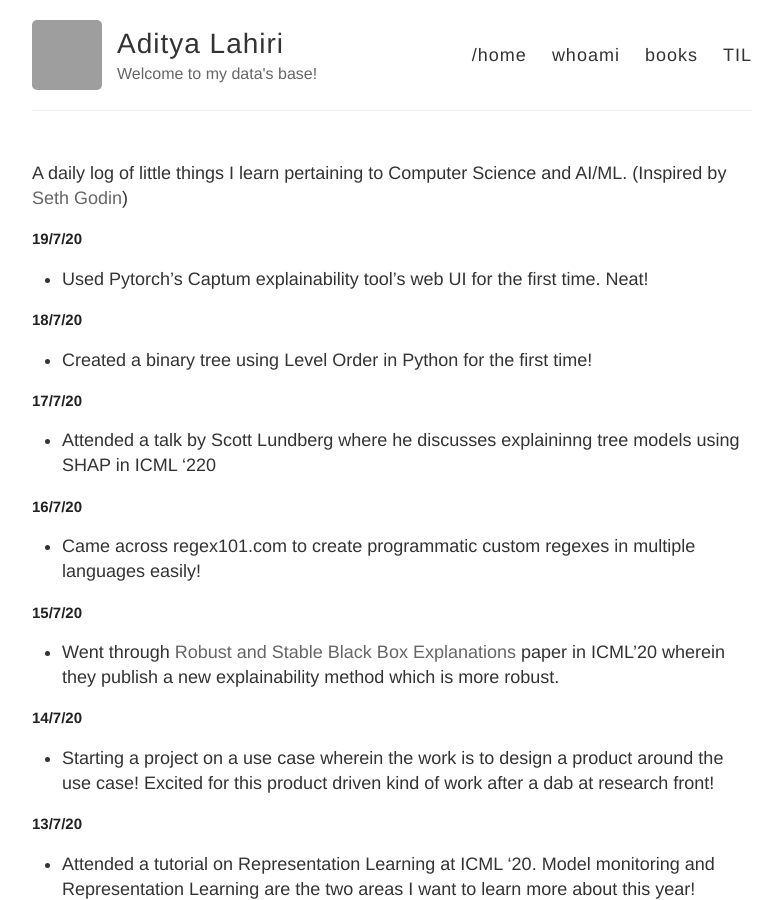
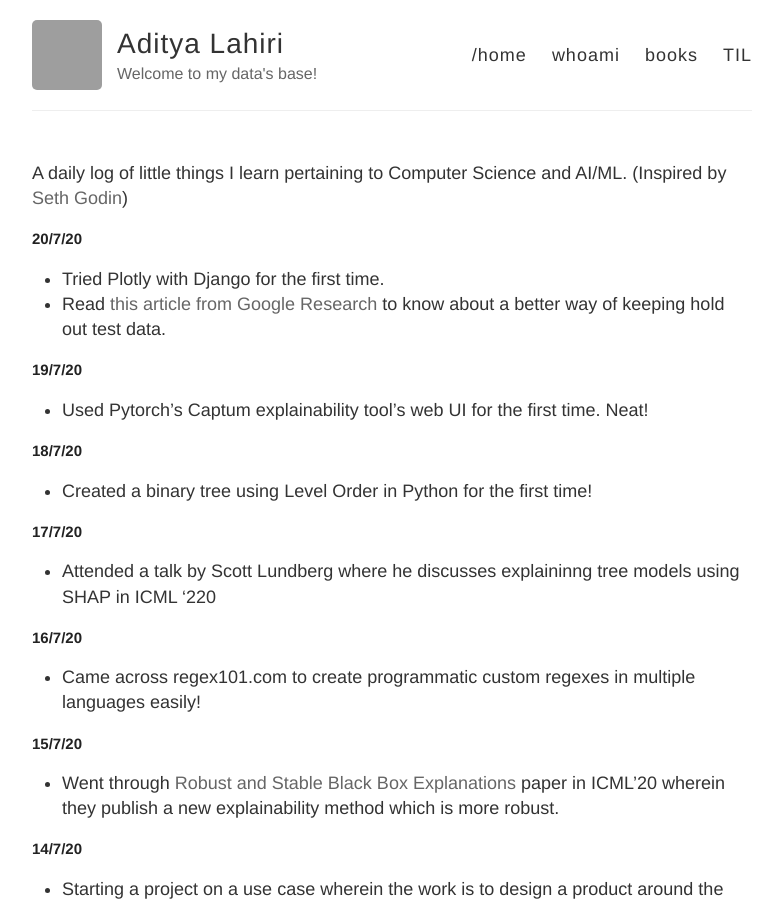
Before and after one commit to adityalahiri/adityalahiri.github.io, a Jekyll site: the page built from TIL.md, in a window 1280 px wide and 900 px high. Shown: the whole window, without its empty margins (248-1030 px from the left). Built offline with Jekyll 4.4.1, drawn with Linux system fonts in a browser that asks for light colours; our own code applies the rules of GitHub Pages for plain Markdown files; grey boxes are pictures that could not be loaded.

Commit message:
Update for 20/7

```diff
--- a/TIL.md
+++ b/TIL.md
@@ -1,5 +1,10 @@
 A daily log of little things I learn pertaining to Computer Science and AI/ML.
 (Inspired by [Seth Godin](https://seths.blog/))
+
+## 20/7/20
+
+* Tried Plotly with Django for the first time.
+* Read [this article from Google Research](https://ai.googleblog.com/2015/08/the-reusable-holdout-preserving.html) to know about a better way of keeping hold out test data.
 
 ## 19/7/20
 
```
